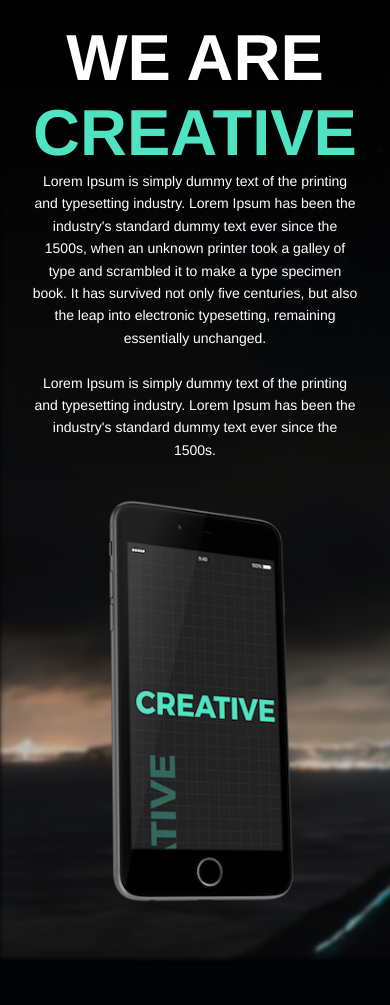
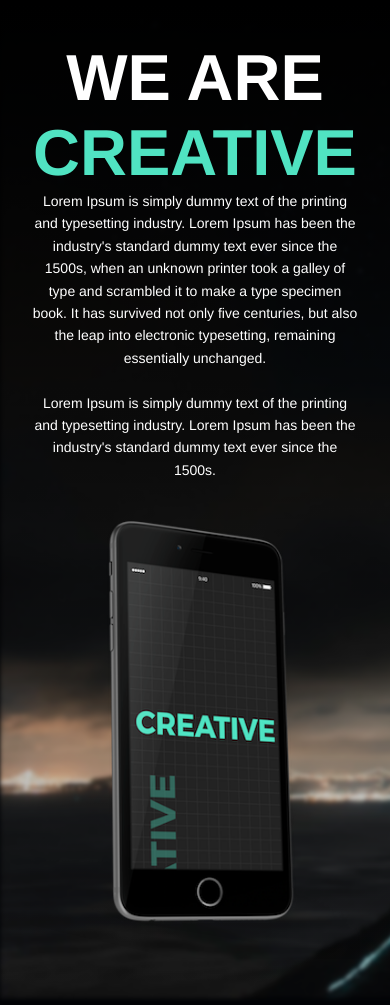
Before and after one commit to davedove86/key.t, a Jekyll site: the page built from index.html, in a window 390 px wide. Shown: the part 840-1845 px from the top of the page. Built offline with Jekyll 4.4.1, drawn with Linux system fonts in a browser that asks for light colours; nearby versions of some CDN libraries; before the commit the page ends 1805 px from its top, so only the background shows below that.

Commit message:
about padding changes

```diff
--- a/assets/css/4-sections/_about.sass
+++ b/assets/css/4-sections/_about.sass
@@ -12,7 +12,7 @@
 
   #about
     text-align: center
-    padding: 0 10px
+    padding: 20px 10px
 
     img
       padding: 0
```
